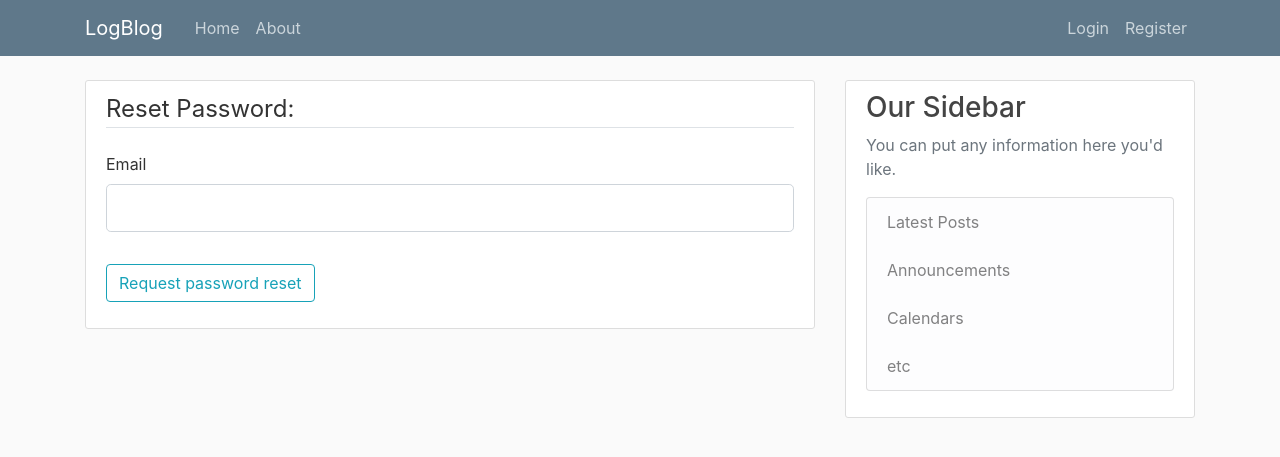
After one commit to ByteOtter/OtterDen, a Flask app: page /reset_password in a window 1280 px wide. The commit adds this page. Shown: the top 457 px of the page. Run offline with Flask 2, Linux system fonts and the light colour scheme; some libraries are stand-ins or nearby versions.

Commit message:
Add logic and templates for sending password reset emails to users

```diff
--- a/LogBlog/logblog/forms.py
+++ b/LogBlog/logblog/forms.py
@@ -42,20 +42,37 @@ class UpdateAccountInfoForm(FlaskForm):
     #check if username already in use
     def validate_username(self, username):
         if username.data != current_user.username:
-            user = User.query.filter_by(username=username.data).first()
+            user = User.query.filter_by(username = username.data).first()
             if user:
                 raise ValidationError('A user with this username already exists!')
 
     #check if email already in use
     def validate_email(self, email):
         if email.data != current_user.email:
-            email = User.query.filter_by(email=email.data).first()
+            email = User.query.filter_by(email = email.data).first()
             if email:
                 raise ValidationError('An account is already registered with this email!')
 
 
 class PostForm(FlaskForm):
-    title = StringField('Title', validators=[DataRequired()])
-    content = TextAreaField('Content', validators=[DataRequired()])
+    title = StringField('Title', validators = [DataRequired()])
+    content = TextAreaField('Content', validators = [DataRequired()])
     picture = FileField('Add media', validators = [FileAllowed(['jpg', 'jpeg', 'png', 'svg', 'webp', 'gif', 'bmp'])])
     submit = SubmitField('Post')
+
+
+class RequestPasswordResetForm(FlaskForm):
+    email = StringField('Email', validators = [DataRequired(), Email()])
+    submit = SubmitField('Request password reset')
+
+    #check if email does not exsists
+    def validate_email(self, email):
+        user = User.query.filter_by(email = email.data).first()
+        if user is None:
+            raise ValidationError('There is no account with this email!')
+
+
+class ResetPasswordForm(FlaskForm):
+    password = PasswordField('Password', validators = [DataRequired(), Length(min = 5)])
+    confirm_password = PasswordField('Confirm Password', validators = [DataRequired(), EqualTo('password', message = "Your passwords do not match!")])
+    submit = SubmitField('Confirm password reset')
--- a/LogBlog/logblog/routes.py
+++ b/LogBlog/logblog/routes.py
@@ -2,10 +2,11 @@ import os
 import secrets
 from PIL import Image
 from flask import render_template, url_for, flash, redirect, request, abort
-from logblog import app, db, bcrypt
-from logblog.forms import RegistrationForm, LoginForm, UpdateAccountInfoForm, PostForm
+from logblog import app, db, bcrypt, mail
+from logblog.forms import RegistrationForm, LoginForm, UpdateAccountInfoForm, PostForm, RequestPasswordResetForm, ResetPasswordForm
 from logblog.models import User, Post
 from flask_login import login_user, logout_user, current_user, login_required
+from flask_mail import Message
 
 
 @app.route("/")
@@ -193,3 +194,48 @@ def show_user_post_history(username):
     user = User.query.filter_by(username = username).first_or_404()
     posts = Post.query.filter_by(author=user).order_by(Post.date_posted.desc()).paginate(page = page, per_page = 10)
     return render_template('post_history.html', posts = posts, user = user)
+
+
+def send_reset_email(user):
+    token = user.get_reset_token()
+    msg = Message('Password Reset Request', sender = 'info.logblog@gmail.com', recipients = [user.email])
+    msg.body = f'''Hey, we have recieved a request to reset your password!
+Just follow this link:
+
+    {url_for('reset_password', token = token, _external = True)}
+
+If you did not request a password reset, simply ignore this email.
+'''
+    mail.send(msg)
+
+
+@app.route("/reset_password", methods = ['GET', 'POST'])
+def reset_request():
+    if current_user.is_authenticated:
+        return redirect(url_for('home'))
+    form = RequestPasswordResetForm()
+    if form.validate_on_submit():
+        user = User.query.filter_by(email = form.email.data).first()
+        send_reset_email(user)
+        flash('An email with instructions for resetting your password has been sent to your email account!', 'info')
+        return redirect(url_for('login'))
+    return render_template('reset_password_request.html', title = 'Reset Password', form = form)
+
+
+@app.route("/reset_password/<token>", methods = ['GET', 'POST'])
+def reset_password(token):
+    if current_user.is_authenticated:
+        return redirect(url_for('home'))
+    user = User.verify_reset_token(token)
+    if user is None:
+        flash('The token is inavlid or expired!', 'warning')
+        return redirect(url_for('reset_request'))
+    form = ResetPasswordForm()
+    if form.validate_on_submit():
+        #hash user pw and decode it into a string to be saved in the database
+        hashed_pw = bcrypt.generate_password_hash(form.password.data).decode('utf-8')
+        user.password = hashed_pw
+        db.session.commit()
+        flash(f'Your password has been changed! You are now able to login!', 'success')
+        return redirect(url_for('login'))
+    return render_template('reset_token.html', title = 'Reset Password', form = form)
--- a/LogBlog/logblog/templates/login.html
+++ b/LogBlog/logblog/templates/login.html
@@ -40,9 +40,9 @@
             <div class = "form-group">
                 {{ form.submit(class = "btn btn-outline-info") }}
             </div>
-            <small class="text-muted ml-2">
+            <small class="text-muted">
                 <!--'#' is a dummy url that goes nowhere. This needs to be replaced-->
-                <a href = "#">Forgot your password?</a>
+                <a href = "{{ url_for('reset_request') }}">Forgot your password?</a>
             </small>
         </form>
     </div>
--- /dev/null
+++ b/LogBlog/logblog/templates/reset_password_request.html
@@ -0,0 +1,28 @@
+{% extends "layout.html" %}
+{% block content %}
+    <div class = "content-section">
+        <form method = "POST" action = "">
+            <!-- Adds a CSRF Token to protect the form somewhat -->
+            {{ form.hidden_tag() }}
+            <fieldset class = "form-group">
+                <legend class = "border-bottom mb-4">Reset Password:</legend>
+                <div class = "form-group">
+                    {{ form.email.label(class = "form-control-label") }}
+                    {% if form.email.errors %}
+                        {{ form.email(class = "form-control form-control-lg is-invalid") }}
+                        <div class = "invalid-feedback">
+                            {% for error in form.email.errors %}
+                                <span>{{ error }}</span>
+                            {% endfor %}
+                        </div>
+                    {% else %}
+                        {{ form.email(class = "form-control form-control-lg") }}
+                    {% endif %}
+                </div>
+            </fieldset>
+            <div class = "form-group">
+                {{ form.submit(class = "btn btn-outline-info") }}
+            </div>
+        </form>
+    </div>
+{% endblock content %}
--- a/requirements.txt
+++ b/requirements.txt
@@ -1,4 +1,5 @@
 bcrypt==3.2.0
+blinker==1.4
 cffi==1.15.0
 click==8.0.3
 dnspython==2.2.0
@@ -6,6 +7,7 @@ email-validator==1.1.3
 Flask==2.0.2
 Flask-Bcrypt==0.7.1
 Flask-Login==0.5.0
+Flask-Mail==0.9.1
 Flask-SQLAlchemy==2.5.1
 Flask-WTF==1.0.0
 greenlet==1.1.2
```
Also changed, not shown: LogBlog/logblog/__init__.py (+9 -0 lines), LogBlog/logblog/models.py (+17 -1 lines), LogBlog/logblog/templates/reset_token.html (added, +41 -0 lines).
